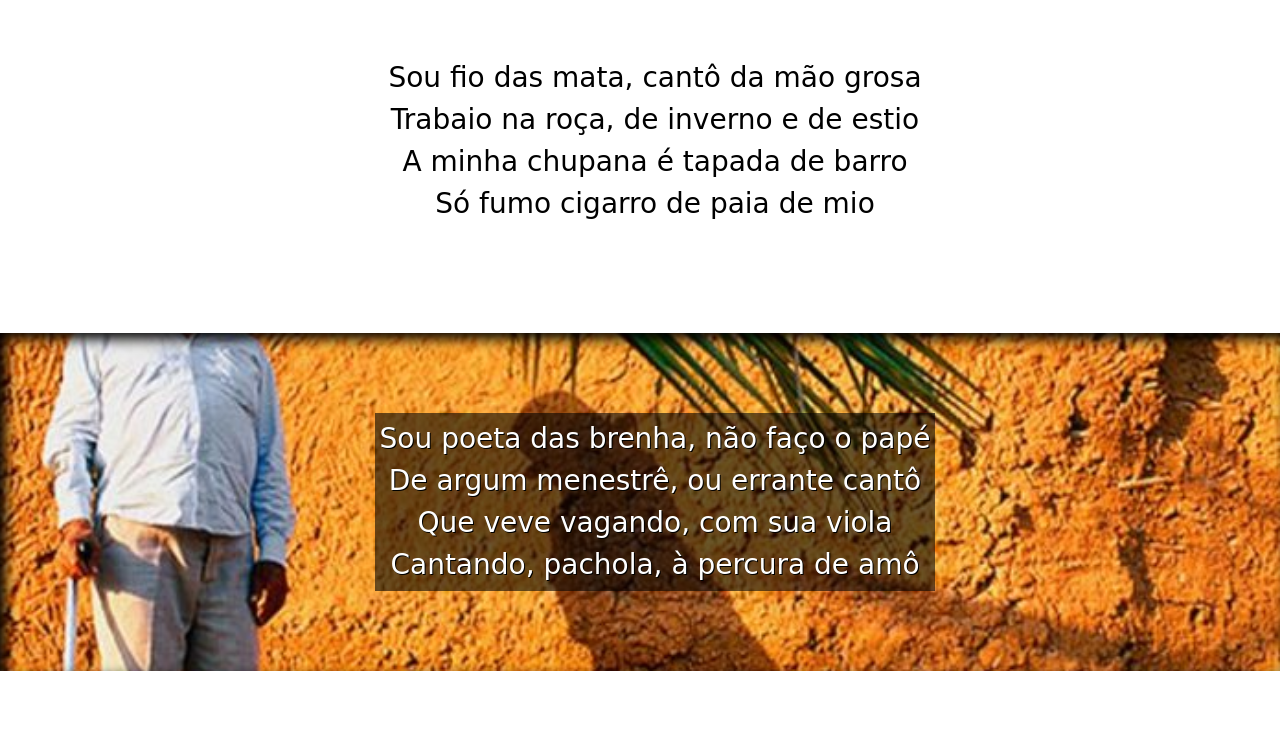
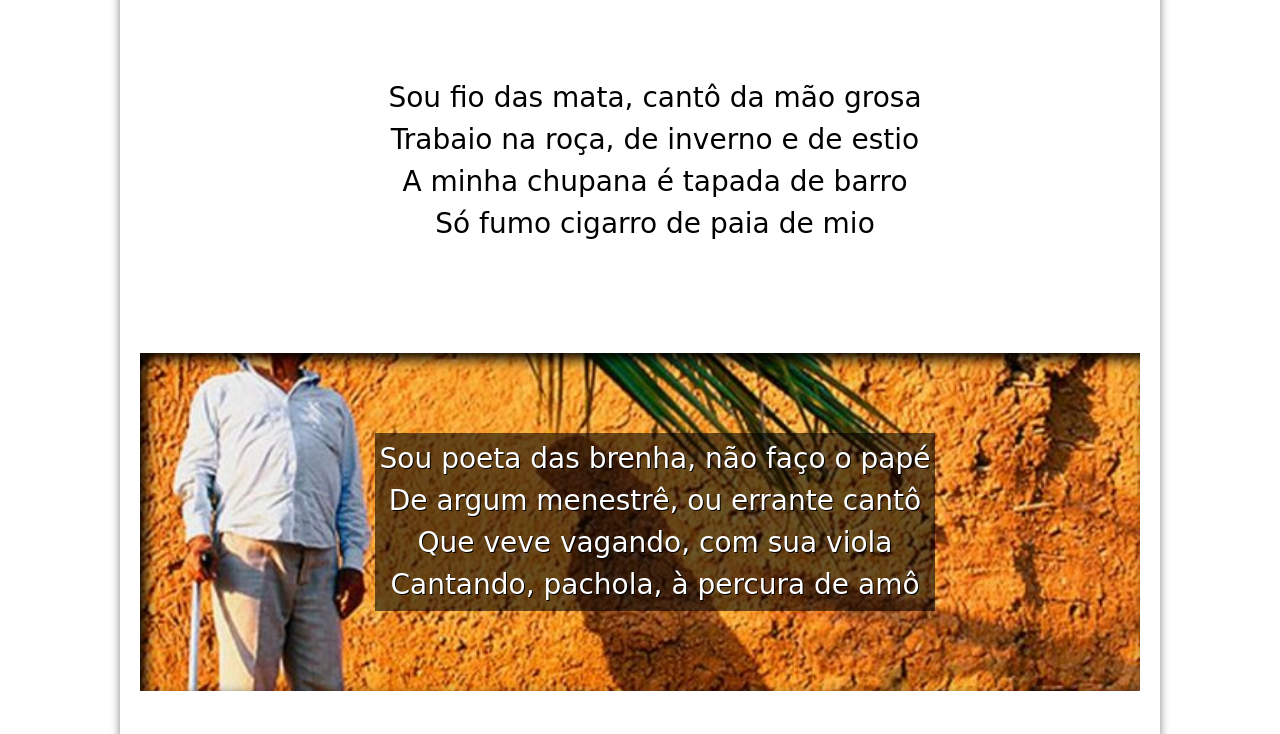
Before and after one commit to jrjrjuquia/poeta-da-roca, a plain HTML site: page index.html in a window 1280 px wide. Shown: the part 180-914 px from the top of the page. Drawn offline with Linux system fonts and the light colour scheme; a web font is replaced by a local one.

Commit message:
update css

```diff
--- a/style.css
+++ b/style.css
@@ -13,9 +13,15 @@
     padding: 0px;
 }
 body {
-    min-width: 100vh;
+    min-width: 400px;
+    max-width: 1000px;
     margin: auto;
-    background-color: dark gray;
+    margin-bottom: 10px;
+    padding: 20px;
+    box-shadow: 0px 0px 10px rgba(0, 0, 0, 0.486);
+    background-color: white;
+    border-bottom-left-radius: 10px;
+    border-bottom-right-radius: 10px;
     font-family: var(--fonte1);
 }
 header {
```
